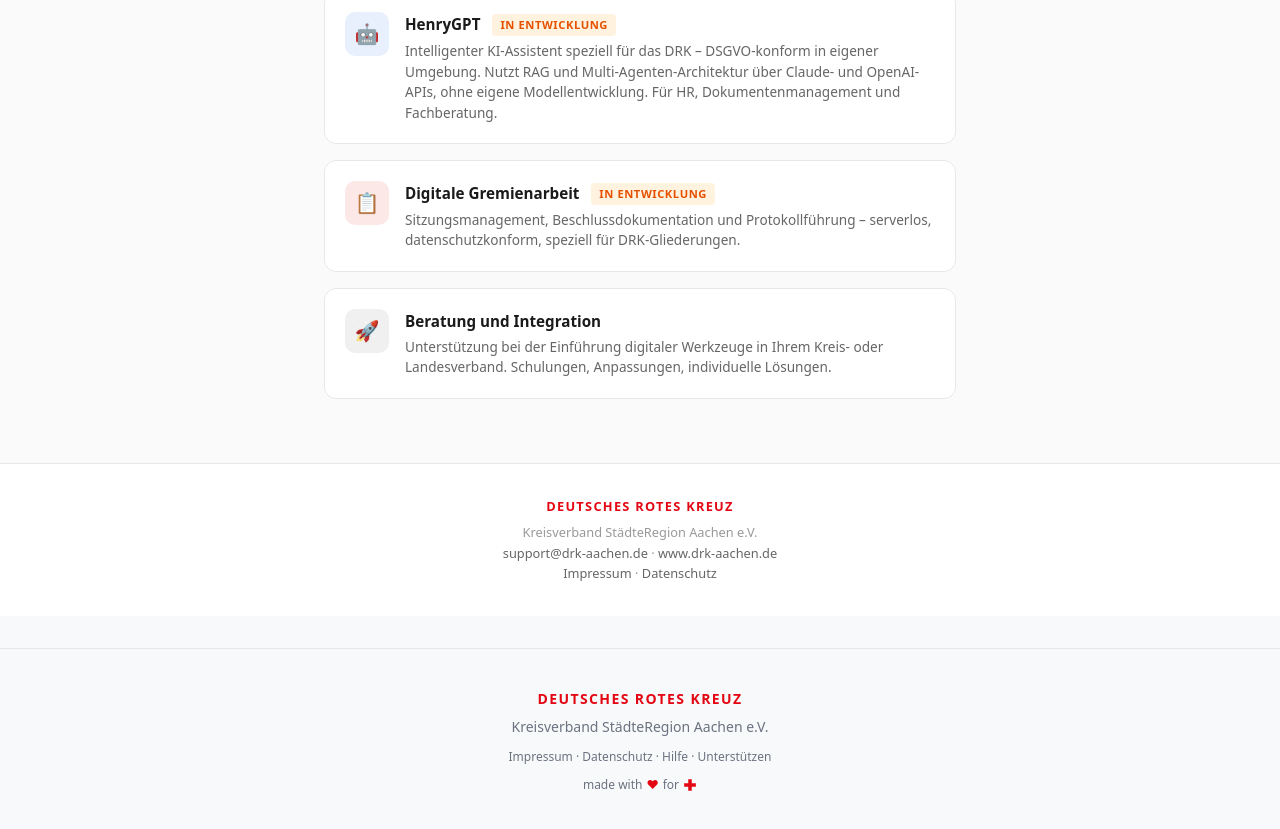
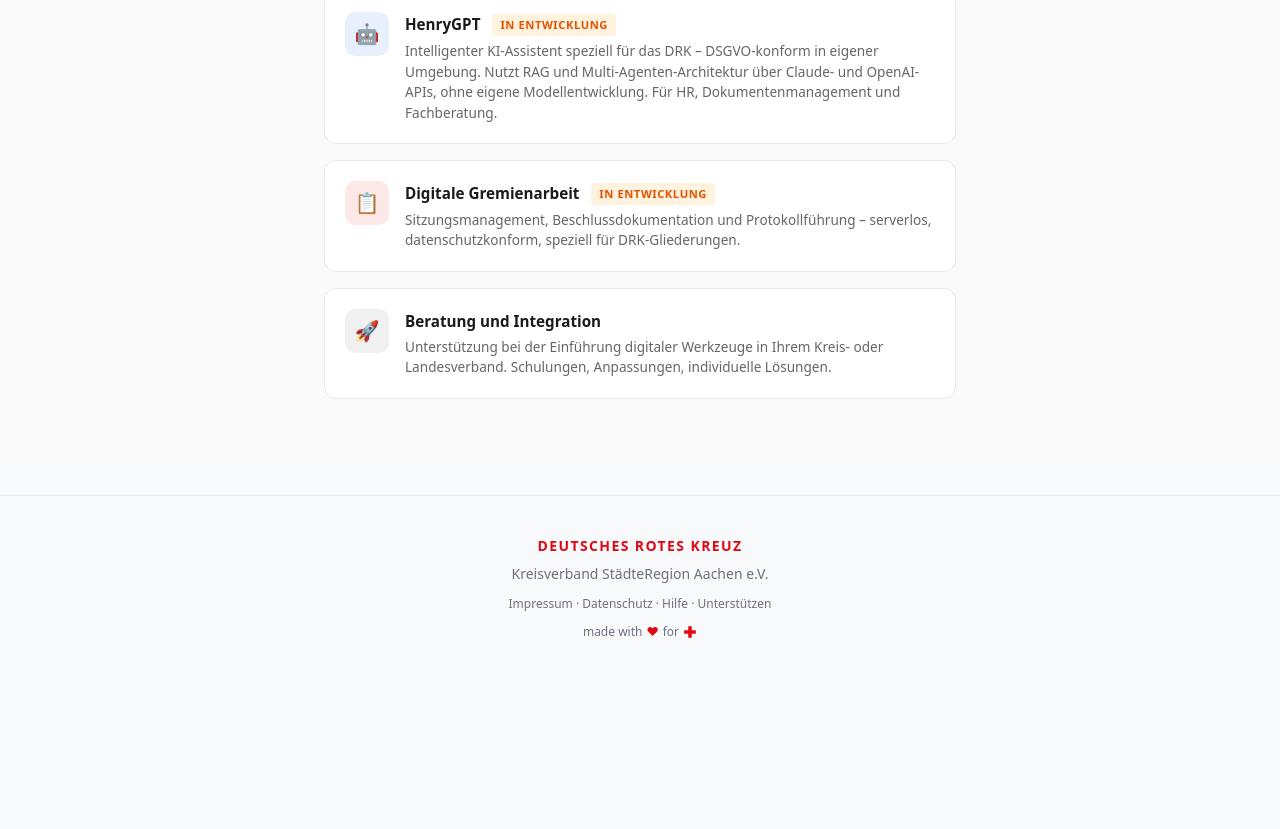
Before and after one commit to AFielen/abstimmung, a Next.js app in the folder next-app/: page /danke in a window 1280 px wide. Shown: the part 1128-1957 px from the top of the page. After the commit the page ends 1808 px from the top, so only its background shows below. Built offline with nearby package versions, Linux system fonts and the light colour scheme.

Commit message:
fix: remove duplicate footer from danke page
The danke page had its own custom footer which duplicated the
footer already provided by the root layout.

https://claude.ai/code/session_01P9VV6Tai4yjBqdLe3ZNUao

```diff
--- a/next-app/app/danke/page.tsx
+++ b/next-app/app/danke/page.tsx
@@ -353,54 +353,6 @@ function DankeContent() {
           </div>
         </section>
       </div>
-
-      {/* Custom Footer (different from layout footer) */}
-      <footer
-        className="text-center py-8 px-6"
-        style={{ borderTop: "1px solid #E8E8E8", background: "#FFFFFF" }}
-      >
-        <div
-          className="text-[0.8rem] font-semibold uppercase mb-1.5"
-          style={{ color: "#E30613", letterSpacing: "0.1em" }}
-        >
-          Deutsches Rotes Kreuz
-        </div>
-        <p className="text-[0.8rem]" style={{ color: "#999999" }}>
-          Kreisverband St&auml;dteRegion Aachen e.V.
-          <br />
-          <a
-            href="mailto:support@drk-aachen.de"
-            className="no-underline hover:text-[#E30613]"
-            style={{ color: "#666666" }}
-          >
-            support@drk-aachen.de
-          </a>{" "}
-          &middot;{" "}
-          <a
-            href="https://www.drk-aachen.de"
-            className="no-underline hover:text-[#E30613]"
-            style={{ color: "#666666" }}
-          >
-            www.drk-aachen.de
-          </a>
-          <br />
-          <Link
-            href="/impressum"
-            className="no-underline hover:text-[#E30613]"
-            style={{ color: "#666666" }}
-          >
-            Impressum
-          </Link>{" "}
-          &middot;{" "}
-          <Link
-            href="/datenschutz"
-            className="no-underline hover:text-[#E30613]"
-            style={{ color: "#666666" }}
-          >
-            Datenschutz
-          </Link>
-        </p>
-      </footer>
     </div>
   );
 }
```
